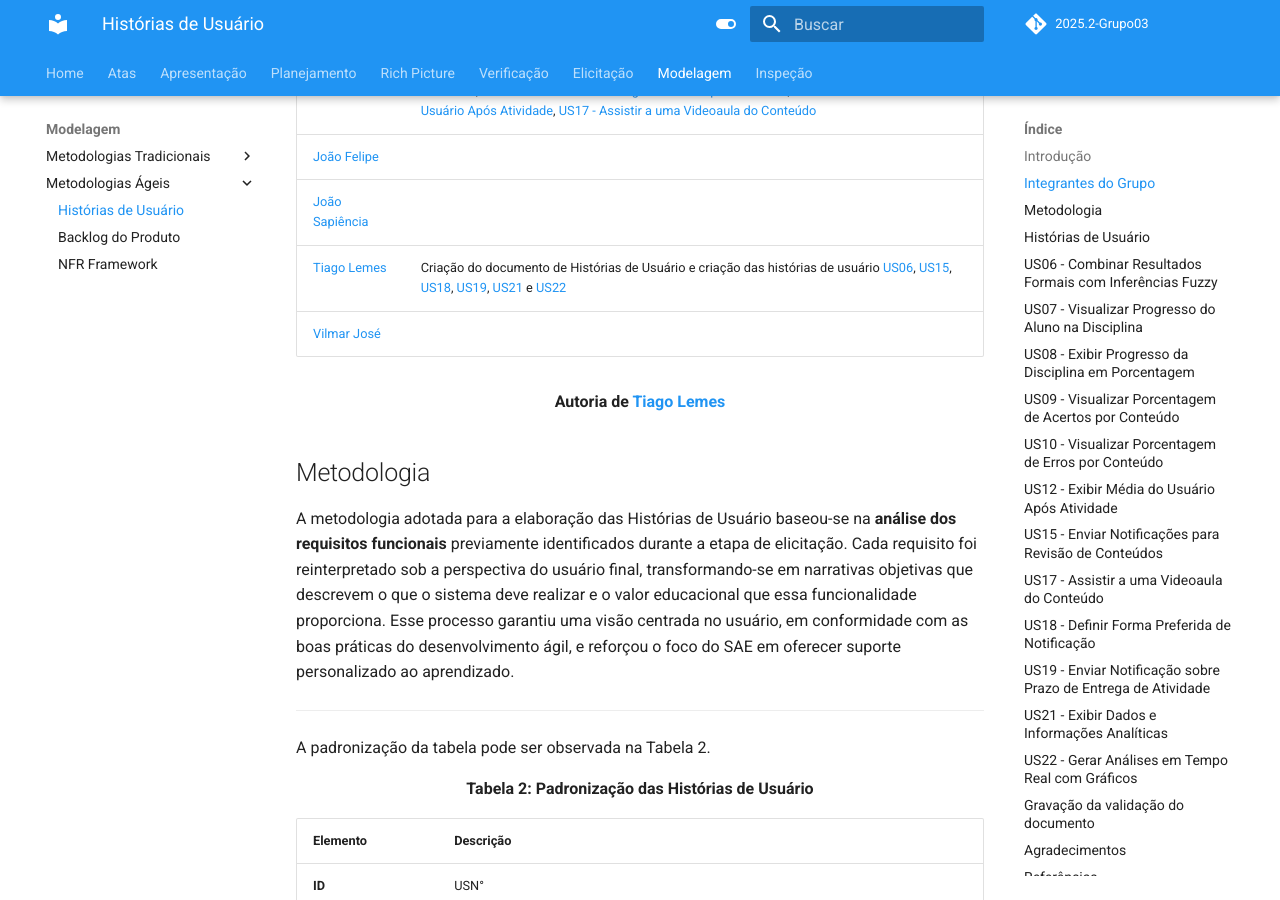
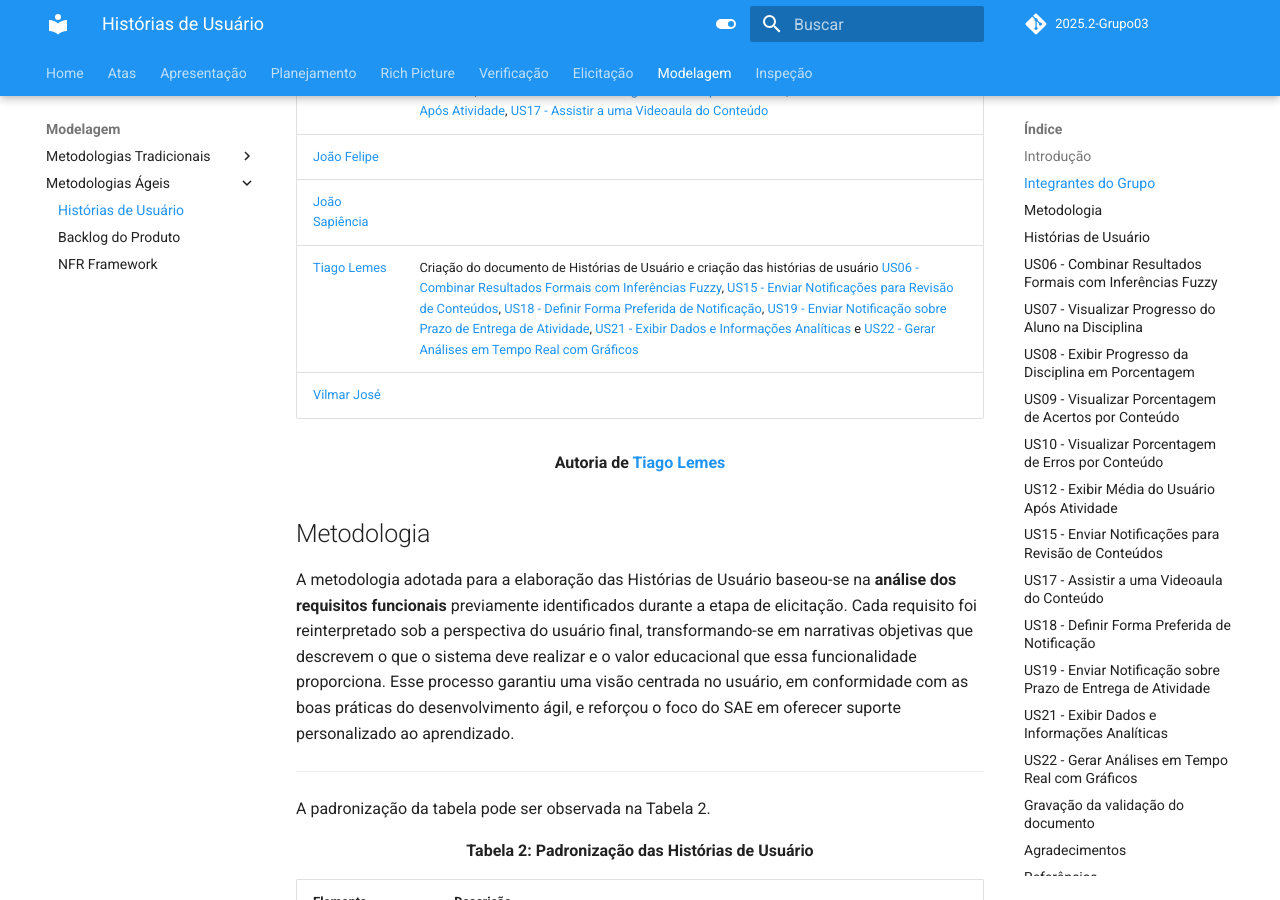
Before and after one commit to Requisitos-de-Software/2025.2-Grupo03, an MkDocs documentation site: the page built from docs/Modelagem/historias_de_usuario.md, in a window 1280 px wide and 900 px high, scrolled down 885 px. Built offline with MkDocs 1.6.1 and Material for MkDocs 9.7.7, drawn with Linux system fonts in a browser that asks for light colours; comment, search, counter and statistics services are not loaded.

Commit message:
Update historias_de_usuario.md

```diff
--- a/docs/Modelagem/historias_de_usuario.md
+++ b/docs/Modelagem/historias_de_usuario.md
@@ -14,7 +14,7 @@
 | [Felipe Guimaraes](https://github.com/felipegf1) | Criação das historias de usuario [US07 Visualizar Progresso do Aluno na Disciplina](https://requisitos-de-software.github.io/2025.2-Grupo03/Modelagem/historias_de_usuario/#us07-visualizar-progresso-do-aluno-na-disciplina), [US08 - Exibir Progresso da Disciplina em Porcentagem](https://requisitos-de-software.github.io/2025.2-Grupo03/Modelagem/historias_de_usuario/#us08-exibir-progresso-da-disciplina-em-porcentagem), [US09 - Visualizar Porcentagem de Acertos por Conteúdo](https://requisitos-de-software.github.io/2025.2-Grupo03/Modelagem/historias_de_usuario/#us09-visualizar-porcentagem-de-acertos-por-conteudo), [US10 - Visualizar Porcentagem de Erros por Conteúdo](https://requisitos-de-software.github.io/2025.2-Grupo03/Modelagem/historias_de_usuario/#us10-visualizar-porcentagem-de-erros-por-conteudo), [US12 - Exibir Média do Usuário Após Atividade](https://requisitos-de-software.github.io/2025.2-Grupo03/Modelagem/historias_de_usuario/#us12-exibir-media-do-usuario-apos-atividade), [US17 - Assistir a uma Videoaula do Conteúdo](https://requisitos-de-software.github.io/2025.2-Grupo03/Modelagem/historias_de_usuario/#us17-assistir-a-uma-videoaula-do-conteudo) |
 | [João Felipe](https://github.com/MrBolt2005) |   |
 | [João Sapiência](https://github.com/JoaoSapiencia) |   |
-| [Tiago Lemes](https://github.com/TiagoTeixeira-2005) | Criação do documento de Histórias de Usuário e criação das histórias de usuário [US06](https://requisitos-de-software.github.io/2025.2-Grupo03/Modelagem/historias_de_usuario/#us06-combinar-resultados-formais-com-inferencias-fuzzy), [US15](https://requisitos-de-software.github.io/2025.2-Grupo03/Modelagem/historias_de_usuario/#us15-enviar-notificacoes-para-revisao-de-conteudos), [US18](https://requisitos-de-software.github.io/2025.2-Grupo03/Modelagem/historias_de_usuario/#us18-definir-forma-preferida-de-notificacao), [US19](https://requisitos-de-software.github.io/2025.2-Grupo03/Modelagem/historias_de_usuario/#us19-enviar-notificacao-sobre-prazo-de-entrega-de-atividade), [US21](https://requisitos-de-software.github.io/2025.2-Grupo03/Modelagem/historias_de_usuario/#us21-exibir-dados-e-informacoes-analiticas) e [US22](https://requisitos-de-software.github.io/2025.2-Grupo03/Modelagem/historias_de_usuario/#us22-gerar-analises-em-tempo-real-com-graficos) |
+| [Tiago Lemes](https://github.com/TiagoTeixeira-2005) | Criação do documento de Histórias de Usuário e criação das histórias de usuário [US06 - Combinar Resultados Formais com Inferências Fuzzy](https://requisitos-de-software.github.io/2025.2-Grupo03/Modelagem/historias_de_usuario/#us06-combinar-resultados-formais-com-inferencias-fuzzy), [US15 - Enviar Notificações para Revisão de Conteúdos](https://requisitos-de-software.github.io/2025.2-Grupo03/Modelagem/historias_de_usuario/#us15-enviar-notificacoes-para-revisao-de-conteudos), [US18 - Definir Forma Preferida de Notificação](https://requisitos-de-software.github.io/2025.2-Grupo03/Modelagem/historias_de_usuario/#us18-definir-forma-preferida-de-notificacao), [US19 - Enviar Notificação sobre Prazo de Entrega de Atividade](https://requisitos-de-software.github.io/2025.2-Grupo03/Modelagem/historias_de_usuario/#us19-enviar-notificacao-sobre-prazo-de-entrega-de-atividade), [US21 - Exibir Dados e Informações Analíticas](https://requisitos-de-software.github.io/2025.2-Grupo03/Modelagem/historias_de_usuario/#us21-exibir-dados-e-informacoes-analiticas) e [US22 - Gerar Análises em Tempo Real com Gráficos](https://requisitos-de-software.github.io/2025.2-Grupo03/Modelagem/historias_de_usuario/#us22-gerar-analises-em-tempo-real-com-graficos) |
 | [Vilmar José](https://github.com/VilmarFagundes) |   |
 
 <div align="center"><strong>Autoria de <a href="https://github.com/TiagoTeixeira-2005">Tiago Lemes</a></strong></div>
```
